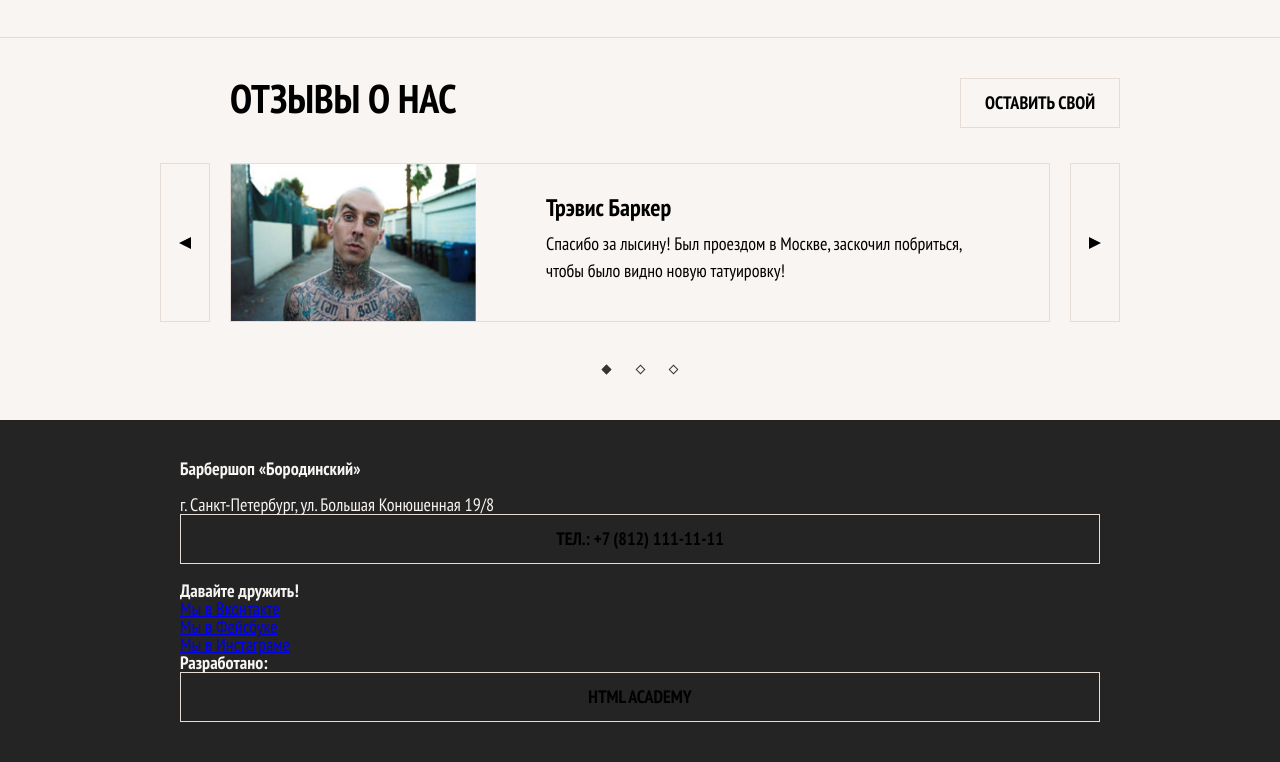
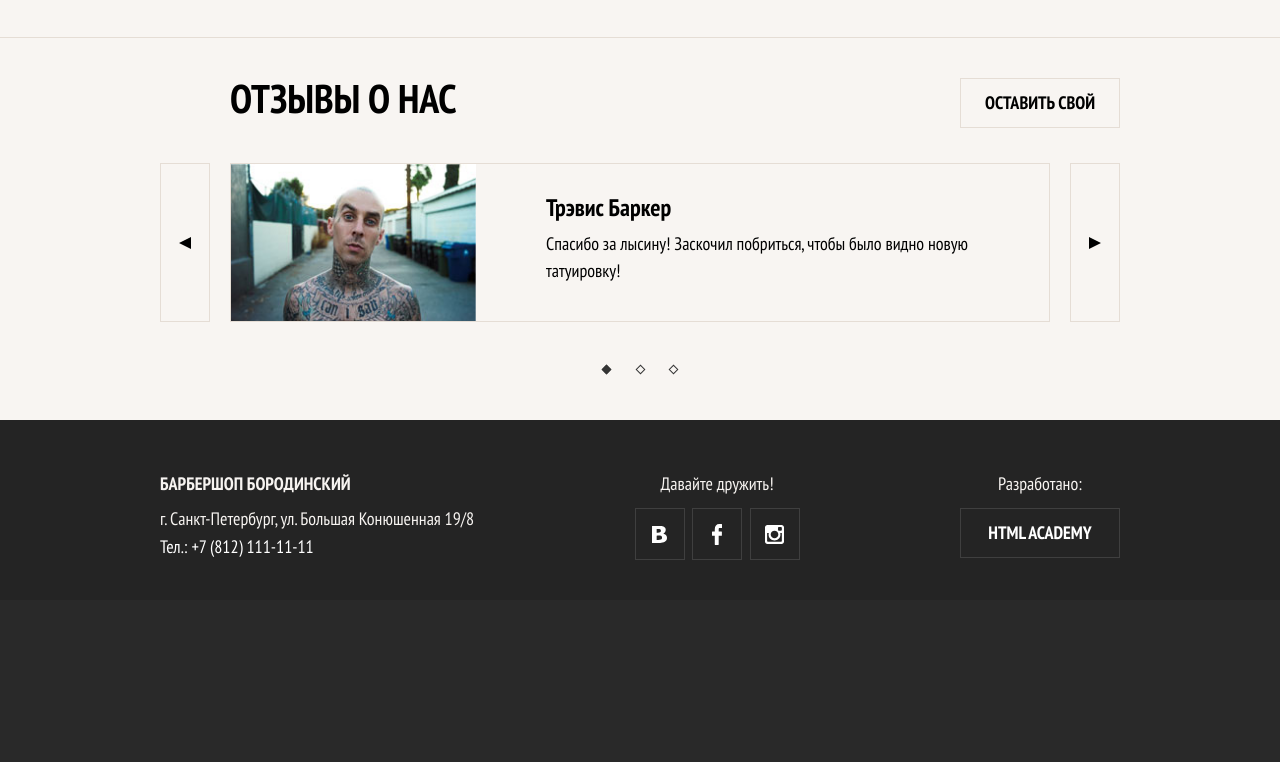
Before and after one commit to Kapatych/Barbershop, a website: page index.html in a window 1280 px wide. Shown: the part 1600-2362 px from the top of the page. After the commit the page ends 2200 px from the top, so only its background shows below. Drawn offline with Linux system fonts and the light colour scheme.

Commit message:
Add footer - contacts, social, copyright

```diff
--- a/index.html
+++ b/index.html
@@ -178,9 +178,7 @@
                  alt="Фото Трэвиса Баркера">
             <div class="reviews__info">
               <p class="reviews__author">Трэвис Баркер</p>
-              <p class="reviews__text">Спасибо за лысину! Был проездом в Москве, заскочил побриться, чтобы было видно
-                новую
-                татуировку!</p>
+              <p class="reviews__text">Спасибо за лысину! Заскочил побриться, чтобы было видно новую татуировку!</p>
             </div>
           </li>
           <li class="reviews__item slider__item">
@@ -195,7 +193,8 @@
                  alt="Фото Ивана Бородайло">
             <div class="reviews__info">
               <p class="reviews__author">Иван Бородайло</p>
-              <p class="reviews__text">В Бородинском ваша борода в надёжных руках! А фирменная стрижка просто огонь! </p>
+              <p class="reviews__text">В Бородинском ваша борода в надёжных руках! А фирменная стрижка просто
+                огонь! </p>
             </div>
           </li>
         </ul>
@@ -215,7 +214,7 @@
 <footer class="footer">
   <div class="footer__container container">
     <div class="footer__contacts contacts">
-      <b class="contacts__title">Барбершоп «Бородинский»</b>
+      <p class="contacts__title">Барбершоп Бородинский</p>
       <p class="contacts__text">
         г. Санкт-Петербург, ул. Большая Конюшенная 19/8 <br>
         <a class="contacts__phone button" href="tel:+78121111111">
@@ -224,21 +223,21 @@
       </p>
     </div>
     <div class="footer__social social">
-      <b class="social__title">Давайте дружить!</b>
+      <p class="social__title">Давайте дружить!</p>
       <ul class="social__list list">
         <li class="social__item">
-          <a class="social__link social__link--vk" href="#">Мы в Вконтакте</a>
+          <a class="social__link social__link--vk" href="#"></a>
         </li>
         <li class="social__item">
-          <a class="social__link social__link--fb" href="#">Мы в Фейсбуке</a>
+          <a class="social__link social__link--fb" href="#"></a>
         </li>
         <li class="social__item">
-          <a class="social__link social__link--in" href="#">Мы в Инстаграме</a>
+          <a class="social__link social__link--in" href="#"></a>
         </li>
       </ul>
     </div>
     <div class="footer__copyright copyright">
-      <b class="copyright__text">Разработано:</b>
+      <p class="copyright__text">Разработано:</p>
       <a class="copyright__link button" href="">HTML Academy</a>
     </div>
   </div>
@@ -278,7 +277,7 @@
             sliderControls.forEach(item => {
                 item.addEventListener('click', () => {
                     if (item.classList.contains('slider__control--prev')) {
-                        (activeSlideIndex === 0 )
+                        (activeSlideIndex === 0)
                             ? activeSlideIndex = sliderItems.length - 1
                             : activeSlideIndex--;
                     } else {
--- /dev/null
+++ b/sass/blocks/contacts.scss
@@ -0,0 +1,42 @@
+.contacts__title {
+  margin: 0;
+  text-align: center;
+}
+
+.contacts__text {
+  margin: 12px 0 0;
+  text-align: center;
+  line-height: 27px;
+}
+
+.contacts__phone {
+  margin: 18px 0 0;
+  padding: 10px 0;
+  color: #ffffff;
+  border: 1px solid #3f3f3f;
+}
+
+.contacts__phone-mobile {
+  display: none;
+}
+
+@media (min-width: 768px) {
+  .contacts__title {
+    text-align: left;
+    font-weight: bold;
+    text-transform: uppercase;
+  }
+
+  .contacts__phone {
+    border: 0;
+    padding: 0;
+    text-align: left;
+    margin: 1px 0 0;
+    text-transform: initial;
+    font-weight: normal;
+  }
+
+  .contacts__phone-mobile {
+    display: inline-block;
+  }
+}
--- /dev/null
+++ b/sass/blocks/copyright.scss
@@ -0,0 +1,10 @@
+.copyright__text {
+  margin: 0;
+  text-align: center;
+}
+
+.copyright__link {
+  margin: 15px 0 0;
+  color: #ffffff;
+  border: 1px solid #3f3f3f;
+}
--- a/sass/blocks/footer.scss
+++ b/sass/blocks/footer.scss
@@ -5,3 +5,52 @@
 .footer__container {
   padding: 40px 20px;
 }
+
+.footer__contacts {
+  padding: 0 0 25px;
+}
+
+.footer__copyright {
+  padding: 33px 0 0;
+}
+
+@media (min-width: 768px) {
+  .footer__container {
+    padding: 55px 0;
+    display: flex;
+    flex-wrap: wrap;
+    justify-content: space-between;
+  }
+
+  .footer__contacts {
+    padding: 0 0 48px;
+  }
+
+  .footer__copyright {
+    padding: 0;
+    flex-basis: 160px;
+  }
+}
+
+@media (min-width: 768px) and (max-width: 1199.98px) {
+  .footer__social {
+    flex-basis: 100%;
+    order: 2;
+  }
+}
+
+@media (min-width: 1200px) {
+
+  .footer__container {
+    padding: 55px 0 40px;
+  }
+
+  .footer__contacts {
+    padding: 0;
+  }
+
+  .footer__social {
+    flex-basis: 165px;
+  }
+
+}
--- /dev/null
+++ b/sass/blocks/social.scss
@@ -0,0 +1,105 @@
+.social__title {
+  margin: 0;
+  display: none;
+}
+
+.social__list {
+  display: flex;
+  justify-content: space-between;
+  margin: 0 -20px;
+  border-top: 1px solid #3f3f3f;
+  border-bottom: 1px solid #3f3f3f;
+}
+
+.social__item {
+  flex-basis: calc(100% / 3);
+  display: flex;
+
+  &:not(:first-child) {
+    border-left: 1px solid #3f3f3f;
+  }
+}
+
+.social__link {
+  width: 100%;
+  height: 99px;
+  display: flex;
+  justify-content: center;
+  align-items: center;
+
+  &:before {
+    content: "";
+    display: block;
+    background: url("../../img/sprite.svg") no-repeat;
+  }
+
+  &--vk:before {
+    width: 23px;
+    height: 26px;
+    background-position: -100px -1px;
+  }
+
+  &--fb:before {
+    width: 18px;
+    height: 39px;
+    background-position: -128px -1px;
+  }
+
+  &--in:before {
+    width: 36px;
+    height: 36px;
+    background-position: -151px 0;
+  }
+}
+
+@media (min-width: 768px) {
+  .social__list {
+    margin: 0;
+    border: 1px solid #3f3f3f;
+  }
+}
+
+@media (min-width: 1200px) {
+  .social__title {
+    display: block;
+    text-align: center;
+  }
+
+  .social__list {
+    border: 0;
+    margin: 15px 0 0;
+  }
+
+  .social__item {
+    flex-shrink: 0;
+    flex-basis: 50px;
+    min-height: 50px;
+    border: 1px solid #3f3f3f;
+
+    &:not(:first-child) {
+      margin-left: 5px;
+    }
+  }
+
+  .social__link {
+    height: 50px;
+
+    &--vk:before {
+      width: 15px;
+      height: 17px;
+      background-position: -100px -31px;
+    }
+
+    &--fb:before {
+      width: 10px;
+      height: 21px;
+      background-position: -116px -31px;
+    }
+
+    &--in:before {
+      width: 19px;
+      height: 19px;
+      background-position: -75px 0;
+    }
+  }
+}
--- a/sass/style.scss
+++ b/sass/style.scss
@@ -86,3 +86,6 @@ img {
 @import "blocks/news";
 @import "blocks/reviews";
 @import "blocks/footer";
+@import "blocks/contacts";
+@import "blocks/social";
+@import "blocks/copyright";
```
Also changed, not shown: css/style.css.
